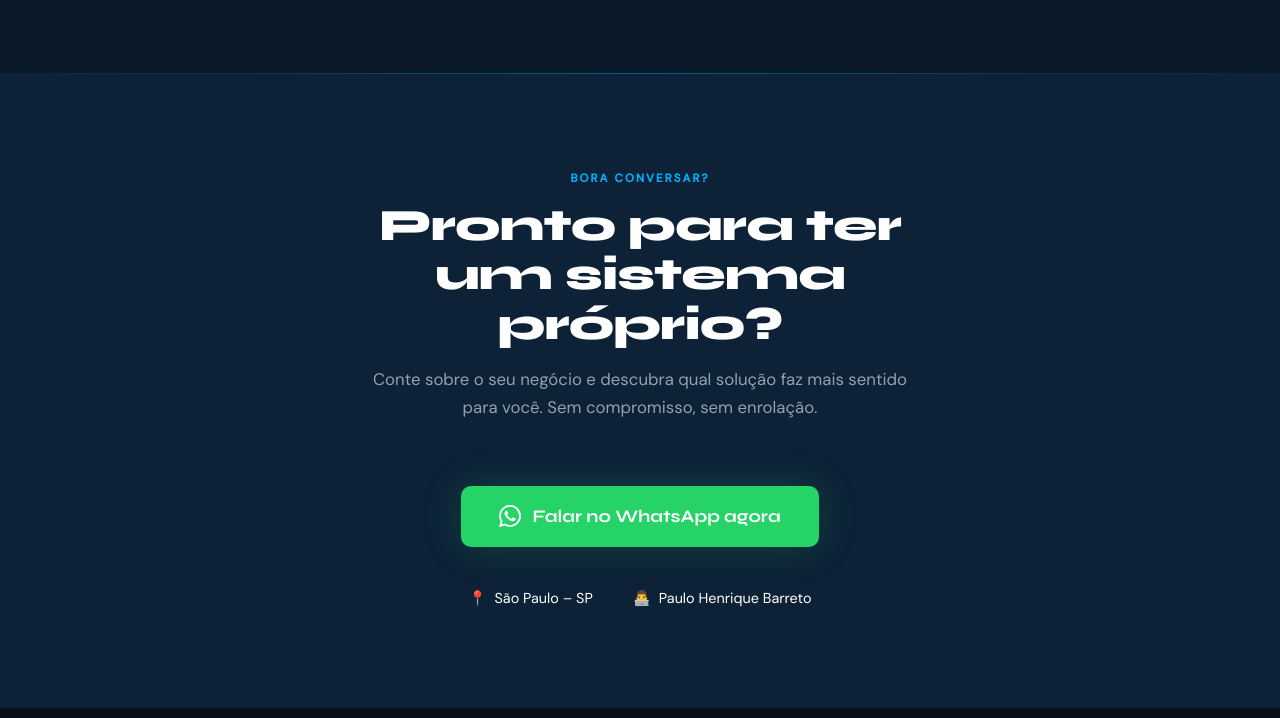
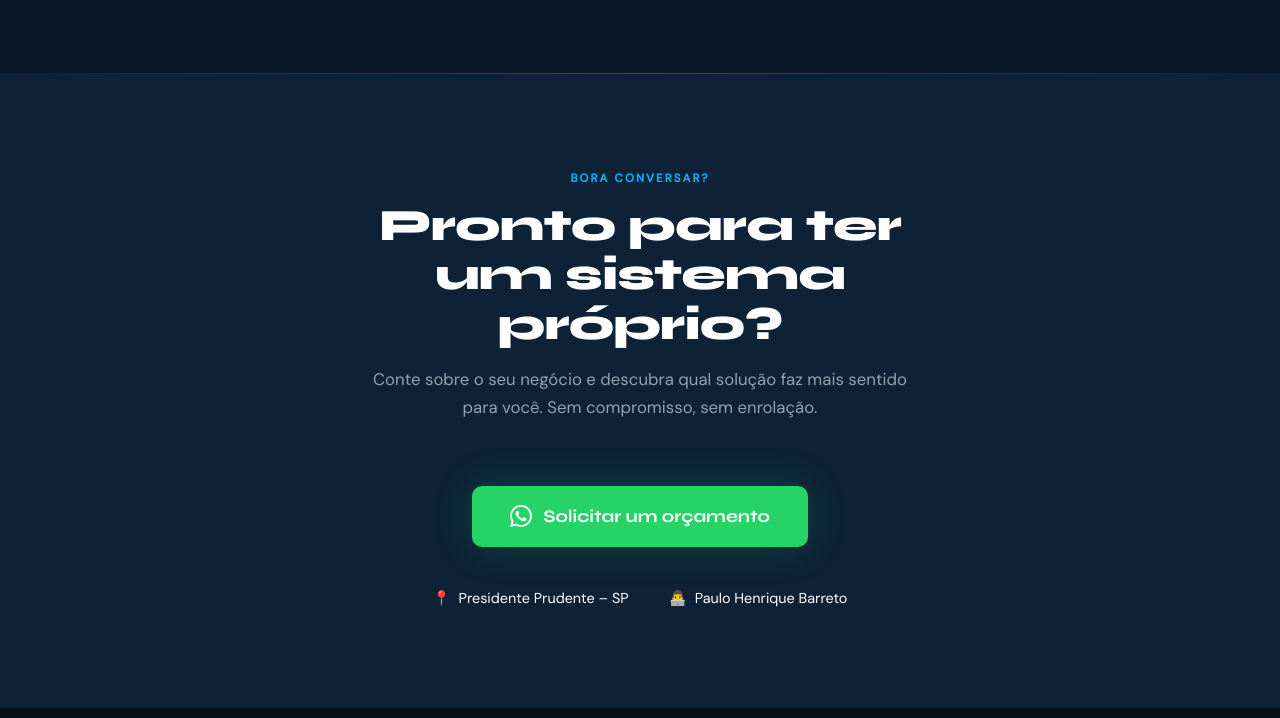
Before and after one commit to barretowski/Barretech, a website: page index.html in a window 1280 px wide. Shown: the part 2611-3329 px from the top of the page. Drawn offline with Linux system fonts and the light colour scheme.

Commit message:
fix: renomeando arquivo

```diff
--- a/barretech.html
+++ b/index.html
@@ -593,7 +593,7 @@
       Desenvolvemos sistemas sob medida — e-commerce, painéis gerenciais e landing pages — para pequenas e médias empresas que querem crescer com tecnologia de verdade.
     </p>
     <div class="hero-ctas">
-      <a href="https://wa.me/5511999999999?text=Olá!%20Vim%20pelo%20site%20e%20quero%20saber%20mais%20sobre%20os%20sistemas%20da%20Barretech." class="btn-primary" target="_blank">
+      <a href="https://wa.me/5518997781090?text=Olá!%20Vim%20pelo%20site%20e%20quero%20saber%20mais%20sobre%20os%20sistemas%20da%20Barretech." class="btn-primary" target="_blank">
         <svg width="18" height="18" viewBox="0 0 24 24" fill="currentColor"><path d="M17.472 14.382c-.297-.149-1.758-.867-2.03-.967-.273-.099-.471-.148-.67.15-.197.297-.767.966-.94 1.164-.173.199-.347.223-.644.075-.297-.15-1.255-.463-2.39-1.475-.883-.788-1.48-1.761-1.653-2.059-.173-.297-.018-.458.13-.606.134-.133.298-.347.446-.52.149-.174.198-.298.298-.497.099-.198.05-.371-.025-.52-.075-.149-.669-1.612-.916-2.207-.242-.579-.487-.5-.669-.51a12.8 12.8 0 0 0-.57-.01c-.198 0-.52.074-.792.372-.272.297-1.04 1.016-1.04 2.479 0 1.462 1.065 2.875 1.213 3.074.149.198 2.096 3.2 5.077 4.487.709.306 1.262.489 1.694.625.712.227 1.36.195 1.871.118.571-.085 1.758-.719 2.006-1.413.248-.694.248-1.289.173-1.413-.074-.124-.272-.198-.57-.347m-5.421 7.403h-.004a9.87 9.87 0 0 1-5.031-1.378l-.361-.214-3.741.982.998-3.648-.235-.374a9.86 9.86 0 0 1-1.51-5.26c.001-5.45 4.436-9.884 9.888-9.884 2.64 0 5.122 1.03 6.988 2.898a9.825 9.825 0 0 1 2.893 6.994c-.003 5.45-4.437 9.884-9.885 9.884m8.413-18.297A11.815 11.815 0 0 0 12.05 0C5.495 0 .16 5.335.157 11.892c0 2.096.547 4.142 1.588 5.945L.057 24l6.305-1.654a11.882 11.882 0 0 0 5.683 1.448h.005c6.554 0 11.89-5.335 11.893-11.893a11.821 11.821 0 0 0-3.48-8.413Z"/></svg>
         Falar com a equipe
       </a>
@@ -729,12 +729,12 @@
     <p class="section-label reveal">Bora conversar?</p>
     <h2 class="section-title reveal">Pronto para ter<br/>um sistema próprio?</h2>
     <p class="section-sub reveal">Conte sobre o seu negócio e descubra qual solução faz mais sentido para você. Sem compromisso, sem enrolação.</p>
-    <a href="https://wa.me/5511999999999?text=Olá!%20Vim%20pelo%20site%20e%20quero%20saber%20mais%20sobre%20os%20sistemas%20da%20Barretech." class="wpp-btn reveal" target="_blank">
+    <a href="https://wa.me/5518997781090?text=Olá!%20Vim%20pelo%20site%20e%20quero%20saber%20mais%20sobre%20os%20sistemas%20da%20Barretech." class="wpp-btn reveal" target="_blank">
       <svg width="22" height="22" viewBox="0 0 24 24" fill="white"><path d="M17.472 14.382c-.297-.149-1.758-.867-2.03-.967-.273-.099-.471-.148-.67.15-.197.297-.767.966-.94 1.164-.173.199-.347.223-.644.075-.297-.15-1.255-.463-2.39-1.475-.883-.788-1.48-1.761-1.653-2.059-.173-.297-.018-.458.13-.606.134-.133.298-.347.446-.52.149-.174.198-.298.298-.497.099-.198.05-.371-.025-.52-.075-.149-.669-1.612-.916-2.207-.242-.579-.487-.5-.669-.51a12.8 12.8 0 0 0-.57-.01c-.198 0-.52.074-.792.372-.272.297-1.04 1.016-1.04 2.479 0 1.462 1.065 2.875 1.213 3.074.149.198 2.096 3.2 5.077 4.487.709.306 1.262.489 1.694.625.712.227 1.36.195 1.871.118.571-.085 1.758-.719 2.006-1.413.248-.694.248-1.289.173-1.413-.074-.124-.272-.198-.57-.347m-5.421 7.403h-.004a9.87 9.87 0 0 1-5.031-1.378l-.361-.214-3.741.982.998-3.648-.235-.374a9.86 9.86 0 0 1-1.51-5.26c.001-5.45 4.436-9.884 9.888-9.884 2.64 0 5.122 1.03 6.988 2.898a9.825 9.825 0 0 1 2.893 6.994c-.003 5.45-4.437 9.884-9.885 9.884m8.413-18.297A11.815 11.815 0 0 0 12.05 0C5.495 0 .16 5.335.157 11.892c0 2.096.547 4.142 1.588 5.945L.057 24l6.305-1.654a11.882 11.882 0 0 0 5.683 1.448h.005c6.554 0 11.89-5.335 11.893-11.893a11.821 11.821 0 0 0-3.48-8.413Z"/></svg>
-      Falar no WhatsApp agora
+      Solicitar um orçamento
     </a>
     <div class="contato-info">
-      <div class="contato-info-item">📍 <span>São Paulo – SP</span></div>
+      <div class="contato-info-item">📍 <span>Presidente Prudente – SP</span></div>
       <div class="contato-info-item">👨‍💻 <span>Paulo Henrique Barreto</span></div>
     </div>
   </div>
```
